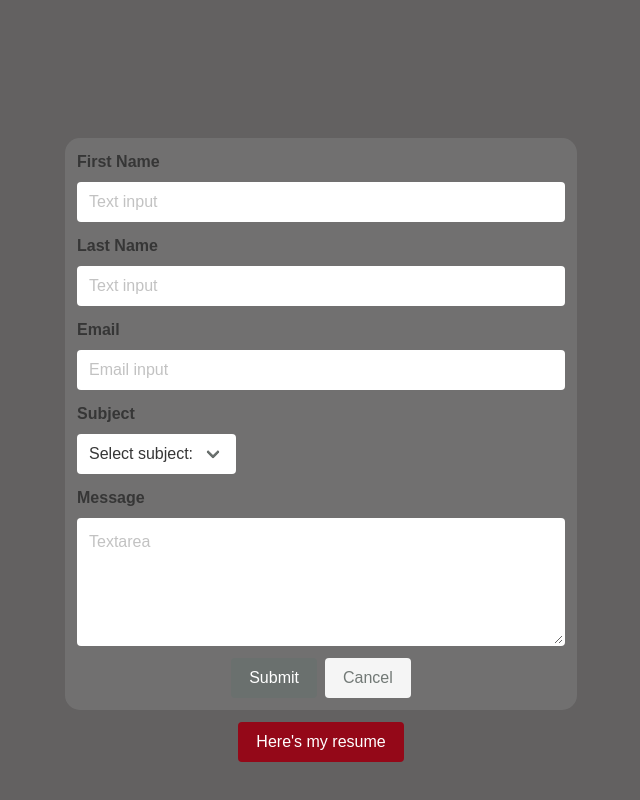
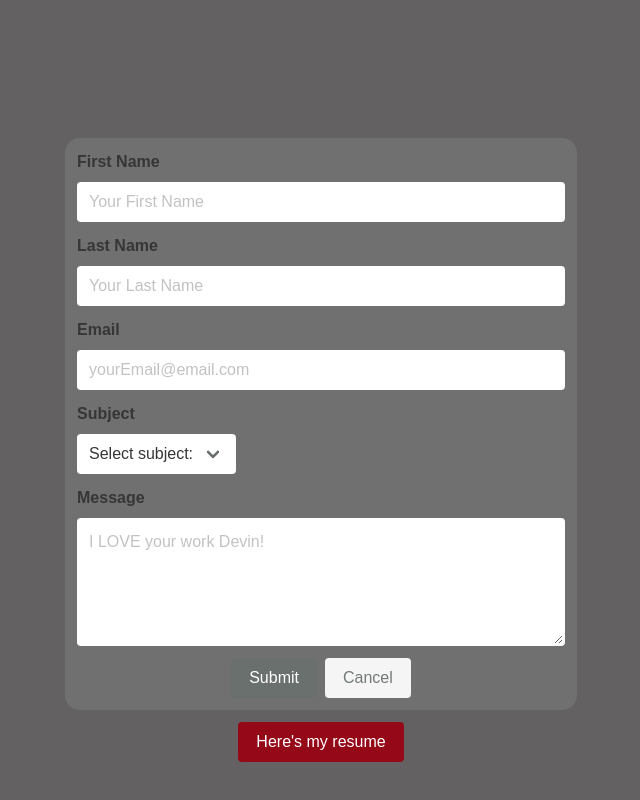
Before and after one commit to DMosca2021/devin_mosca, a React (Create React App) app in the folder client/: page / in a window 1280 px wide. Shown: the part 3520-4320 px from the top of the page, without its empty margins (319-959 px from the left). Built offline with nearby package versions, Linux system fonts and the light colour scheme; a web font is replaced by a local one.

Commit message:
Contact form is working

```diff
--- a/client/src/components/Contact.js
+++ b/client/src/components/Contact.js
@@ -7,14 +7,20 @@ function Contact() {
         </h1>
         <p className='subtitle is-2'>Fill out the form below</p>
         <section className='columns is-multiline is-centered has-text-left section is-large'>
-          <form className='box column is-6' id='form-section'>
+          <form
+            className='box column is-6'
+            id='form-section'
+            action='https://getform.io/f/921daf72-4336-4e10-aae6-b24753aba91b'
+            method='POST'
+          >
             <div className='field'>
               <label className='label'>First Name</label>
               <div className='control'>
                 <input
                   className='input'
+                  name='first-name'
                   type='text'
-                  placeholder='Text input'
+                  placeholder='Your First Name'
                 ></input>
               </div>
             </div>
@@ -24,8 +30,9 @@ function Contact() {
               <div className='control'>
                 <input
                   className='input'
+                  name='last-name'
                   type='text'
-                  placeholder='Text input'
+                  placeholder='Your Last Name'
                 ></input>
               </div>
             </div>
@@ -35,8 +42,9 @@ function Contact() {
               <div className='control'>
                 <input
                   className='input'
+                  name='email'
                   type='email'
-                  placeholder='Email input'
+                  placeholder='yourEmail@email.com'
                 ></input>
               </div>
             </div>
@@ -45,12 +53,12 @@ function Contact() {
               <label className='label'>Subject</label>
               <div className='control'>
                 <div className='select'>
-                  <select>
+                  <select name='subject'>
                     <option>Select subject:</option>
-                    <option>Say Hi!</option>
-                    <option>Collaborate</option>
-                    <option>Need Help?</option>
-                    <option>Hire Me.</option>
+                    <option value='Say Hi!'>Say Hi!</option>
+                    <option value='Collaborate.'>Collaborate</option>
+                    <option value='Need Help?'>Need Help?</option>
+                    <option value='Hire Me.'>Hire Me.</option>
                   </select>
                 </div>
               </div>
@@ -61,7 +69,8 @@ function Contact() {
               <div className='control'>
                 <textarea
                   className='textarea'
-                  placeholder='Textarea'
+                  name='message'
+                  placeholder='I LOVE your work Devin!'
                 ></textarea>
               </div>
             </div>
```
